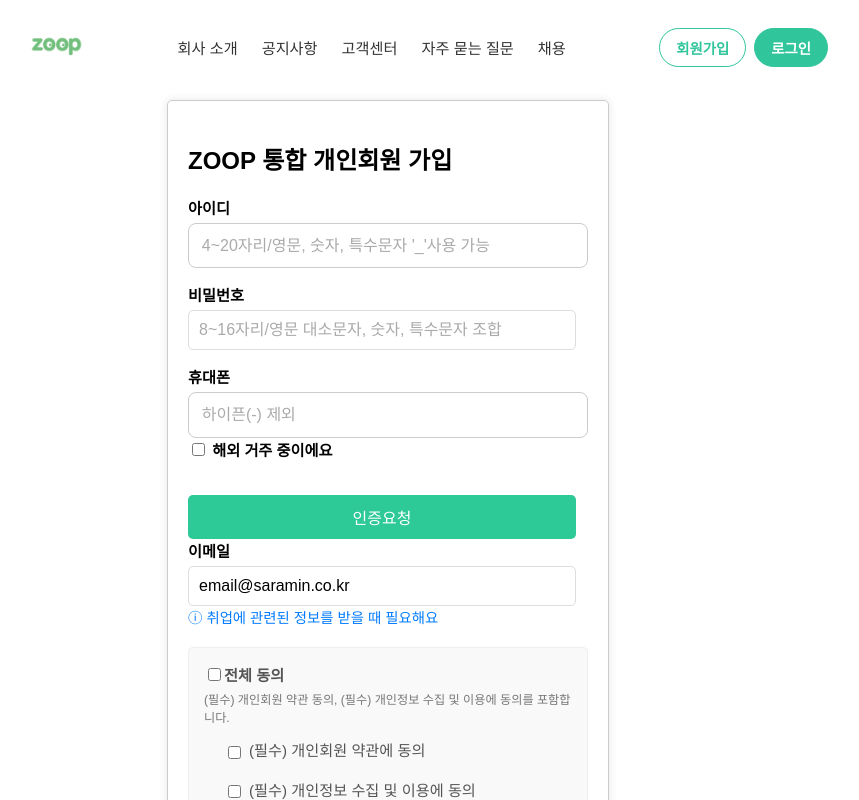
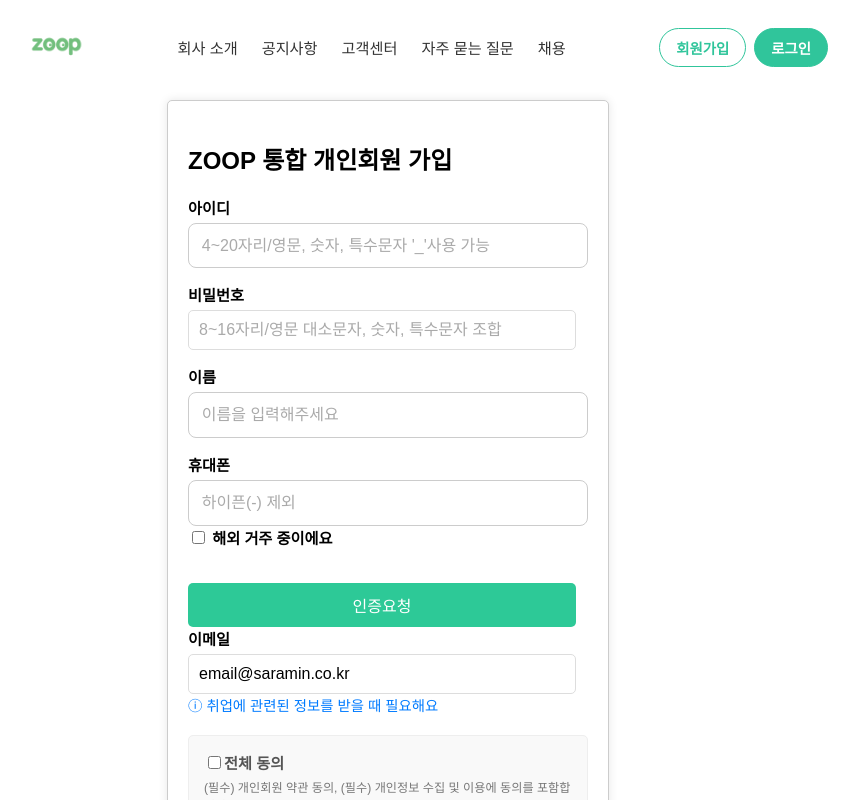
Before and after one commit to hwangseojin223/zoop, a React (Create React App) app in the folder frontend/: page /auth/applicant/signup/process in a window 1280 px wide. Shown: the top 800 px of the page, without its empty margins (252-1111 px from the left). Built offline with nearby package versions, Linux system fonts and the light colour scheme.

Commit message:
이름 칸 추가 완료

```diff
--- a/frontend/src/pages/signup/ApplicantSignupProcess.jsx
+++ b/frontend/src/pages/signup/ApplicantSignupProcess.jsx
@@ -51,6 +51,7 @@
       githubLogin : document.getElementById('candidate_id').value,
       candidatePassword : document.getElementById('password').value,
       candidatePhoneNumber : document.getElementById('phone').value,
+      candidateName : document.getElementById('candidate_name').value,
       candidateEmail : document.getElementById('email').value,
       candidateRegistrationDate: new Date().toISOString(),  // 현재 시각
       candidateCreatedAt: new Date().toISOString(),        // 현재 시각
@@ -93,6 +94,11 @@
           <div className="applicant-signup-form-group">
             <label htmlFor="password" className="applicant-signup-label">비밀번호</label>
             <input type="password" id="password" name="password" className="applicant-signup-input" placeholder="8~16자리/영문 대소문자, 숫자, 특수문자 조합" />
+          </div>
+
+          <div className="applicant-signup-form-group">
+            <label htmlFor="candidate_name" className="applicant-signup-label">이름</label>
+            <input type="text" id="candidate_name" name="candidate_name" className="applicant-signup-input" placeholder="이름을 입력해주세요" />
           </div>
 
           <div className="applicant-signup-form-group">
```
